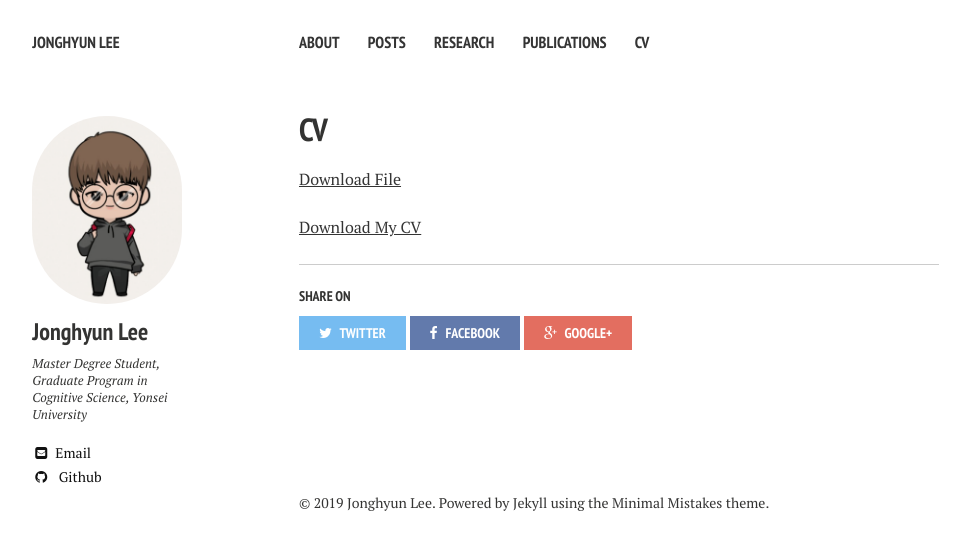
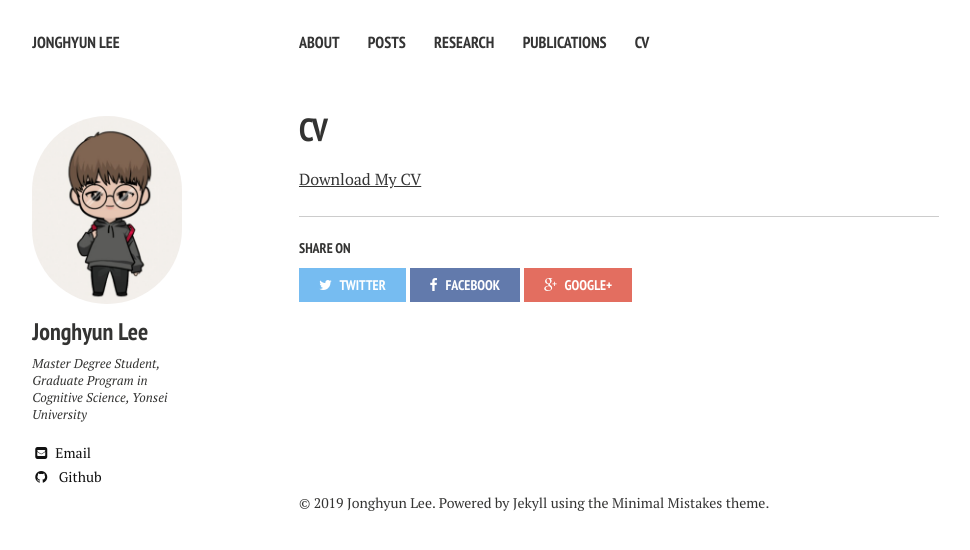
Before and after one commit to jisunkimbrain/fromjisunkim.github.io, a Jekyll site: the page built from cv/index.md, in a window 1280 px wide. Shown: the top 550 px of the page, without its empty margins (21-991 px from the left). Built offline with Jekyll 4.4.1, drawn with Linux system fonts in a browser that asks for light colours; nearby versions of some CDN libraries.

Commit message:
Update index.md

```diff
--- a/cv/index.md
+++ b/cv/index.md
@@ -6,7 +6,4 @@ modified: 2017-01-17
 tags: [about]
 ---
 
-<a href="/cv/Jonghyun_CV.docx">Download File</a>
-
-
 [Download My CV](/cv/Jonghyun_CV.docx)
```
